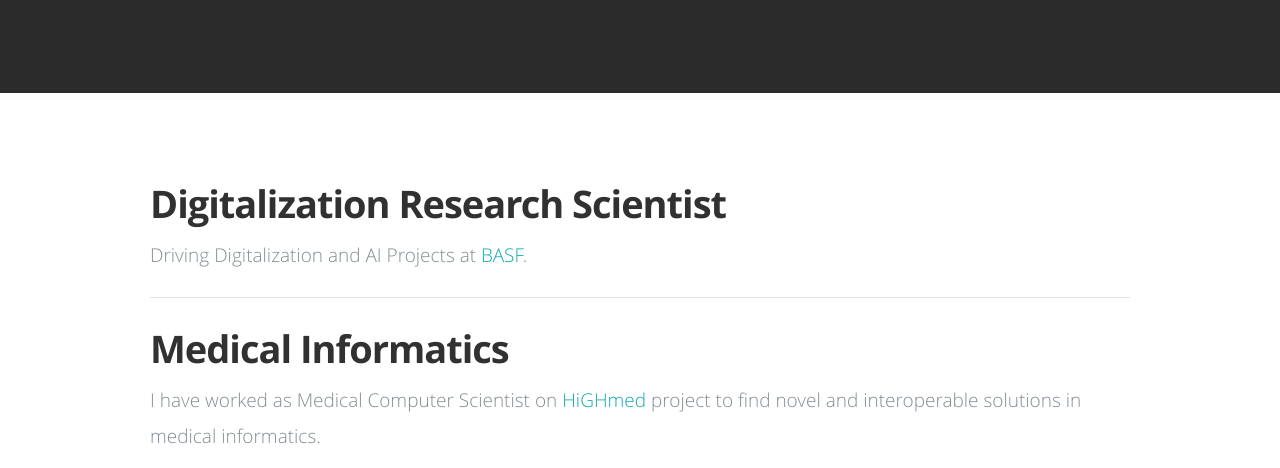
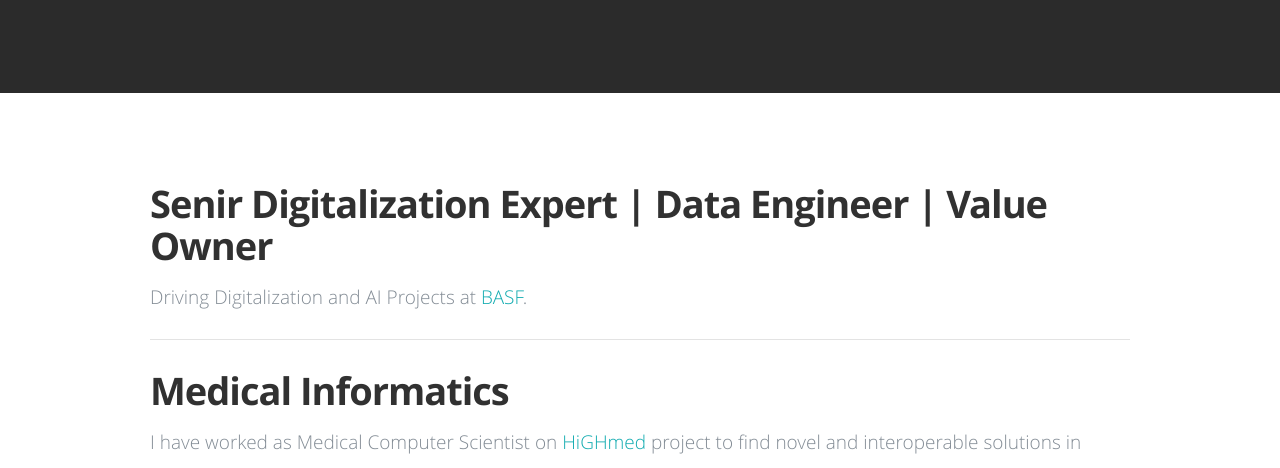
Before and after one commit to alhersh/alhersh.github.io, a plain HTML site: page index.html in a window 1280 px wide. Shown: the part 322-790 px from the top of the page. Drawn offline with nearby package versions, Linux system fonts and the light colour scheme; files whose address does not match are found by name.

Commit message:
Update position

```diff
--- a/index.html
+++ b/index.html
@@ -105,7 +105,7 @@
     <div class="row add-bottom">
 
          <div class="twelve columns">
-	 <h1>Digitalization Research Scientist</h1>
+	 <h1>Senir Digitalization Expert | Data Engineer | Value Owner</h1>
 	    <p class="lead add-bottom">
 		 Driving Digitalization and AI Projects at <a href="https://www.basf.com/global/en.html">BASF</a>.
 	   </p>
```
